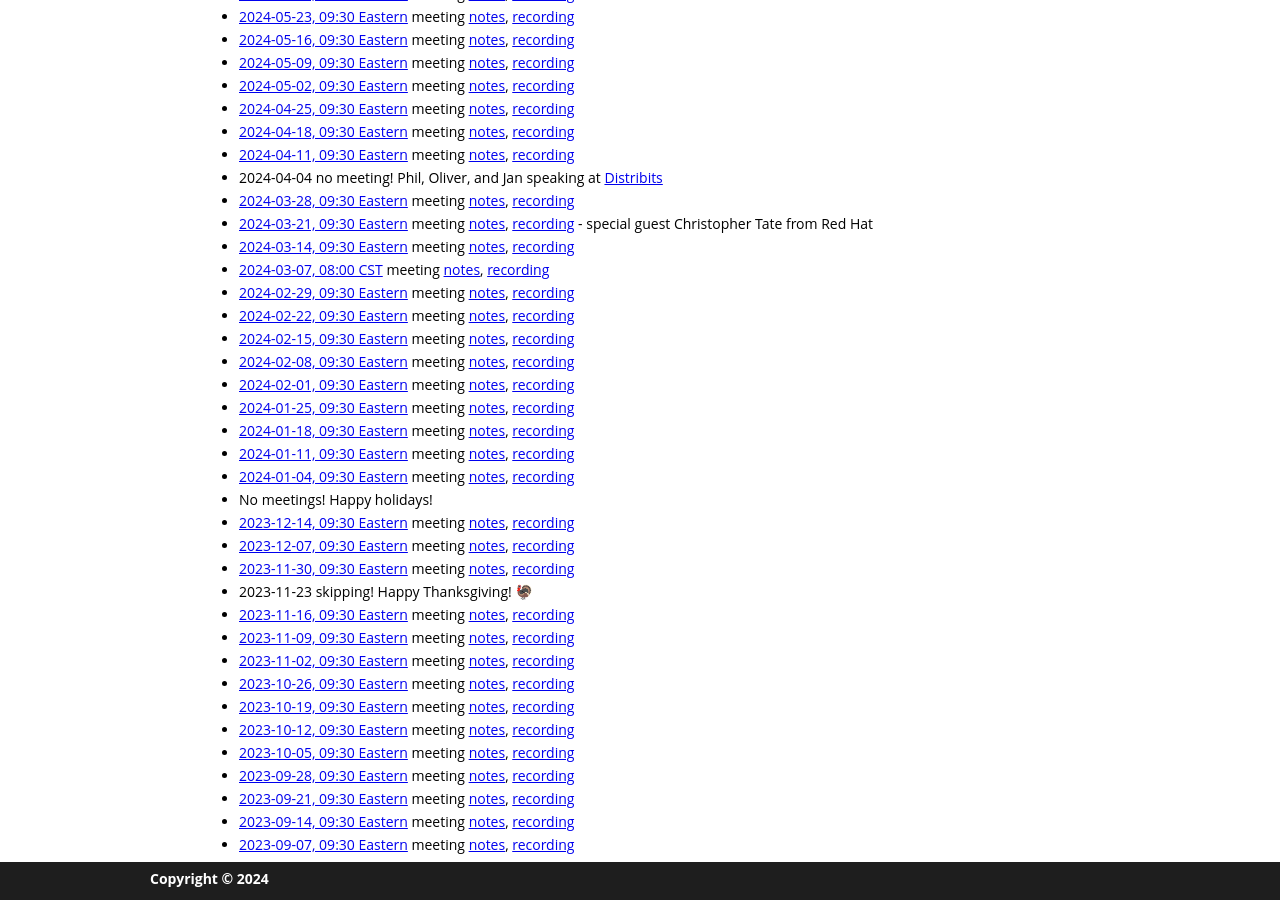
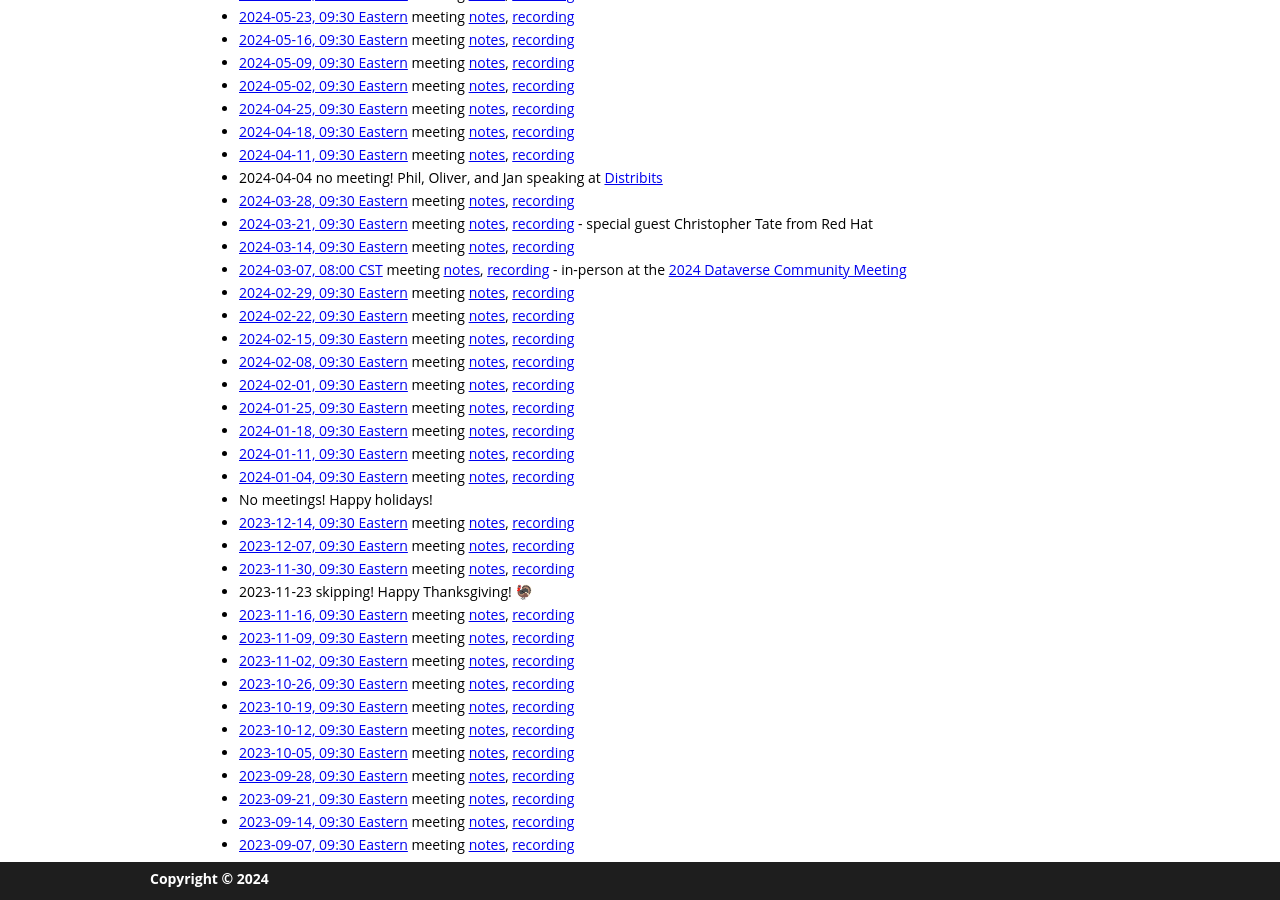
Before and after one commit to gdcc/ct.gdcc.io, a Jekyll site: the page built from index.md, in a window 1280 px wide and 900 px high, scrolled down 1770 px. Built offline with Jekyll 4.4.1, drawn with Linux system fonts in a browser that asks for light colours; our own code applies the rules of GitHub Pages for plain Markdown files.

Commit message:
highlight dcm24 meeting

```diff
--- a/index.md
+++ b/index.md
@@ -68,7 +68,7 @@ We try to keep the info below accurate but you can check the [meetings](https://
 )
 - [2024-03-21, 09:30 Eastern](https://time.is/compare/0930_21_Mar_2024_in_Boston) meeting [notes](https://docs.google.com/document/d/1X69Xig8vgFAMWIS0xw1FIYLT2BgrwImUOWfCt0mwYTw/edit?usp=sharing), [recording](https://harvard.zoom.us/rec/share/zBqcRUfqUOJYPLXd_orU4rY2oqmIXv8mOnNRAyS-rIBJuV6Vqep6N3O3hRHSRuen.IyVubl9breyMGi8R) - special guest Christopher Tate from Red Hat
 - [2024-03-14, 09:30 Eastern](https://time.is/compare/0930_14_Mar_2024_in_Boston) meeting [notes](https://docs.google.com/document/d/1OxswKCxfFjehc4juCAJz-watMtDg9sptJy-HUheyWD4/edit?usp=sharing), [recording](https://harvard.zoom.us/rec/share/6zBB_ZUEkCYFAqbwkHbBOT3GAyPSP_os7vw9ZySp1A4O2u1iQmwC2W7dRdw-vIgd.tU5VbZWBgYCvPNW2)
-- [2024-03-07, 08:00 CST](https://time.is/compare/0800_7_Mar_2024_in_Mexico_City) meeting [notes](https://docs.google.com/document/d/1HX_0_ZjKXbTIRcVr1xuGOLDvhU4aUjL7NB7qZH9LF0k/edit?usp=sharing), [recording](https://harvard.zoom.us/rec/share/GP2R9any02LK8GtEmt0kD7SaTxVkXU65nye9OA-zZG4wFAAOMtvIIPM1iKY1cyCa.emyFmld2IXX_aTf_)
+- [2024-03-07, 08:00 CST](https://time.is/compare/0800_7_Mar_2024_in_Mexico_City) meeting [notes](https://docs.google.com/document/d/1HX_0_ZjKXbTIRcVr1xuGOLDvhU4aUjL7NB7qZH9LF0k/edit?usp=sharing), [recording](https://harvard.zoom.us/rec/share/GP2R9any02LK8GtEmt0kD7SaTxVkXU65nye9OA-zZG4wFAAOMtvIIPM1iKY1cyCa.emyFmld2IXX_aTf_) - in-person at the [2024 Dataverse Community Meeting](https://sites.harvard.edu/dcm2024/)
 - [2024-02-29, 09:30 Eastern](https://time.is/compare/0930_29_Feb_2024_in_Boston) meeting [notes](https://docs.google.com/document/d/1OcalANOmDqnLf4-DYmeZoS2H2EhxbhY88GE8108HaWg/edit?usp=sharing), [recording](https://harvard.zoom.us/rec/share/W8MF0tqhZPWaKvLyQ3Esz4NtCY5QtyWtRlLgUNYL7rom5xm09PfRuw_W387Hx5c.E-pIGVMbIXo4Xi8i)
 - [2024-02-22, 09:30 Eastern](https://time.is/compare/0930_22_Feb_2024_in_Boston) meeting [notes](https://docs.google.com/document/d/18W4cUhEzthjGfbUtWSDm18MKflboo_qIIArRN61zmg4/edit?usp=sharing), [recording](https://harvard.zoom.us/rec/share/WFDHJXmVI5-9NV_VkHPho78RYrZm49lytAVhDGgZDGFhhs2A0rkfM6kFacx9bgr5.nedO9pXBRPfbRNNz)
 - [2024-02-15, 09:30 Eastern](https://time.is/compare/0930_15_Feb_2024_in_Boston) meeting [notes](https://docs.google.com/document/d/1eKZANop8IXgM2s6h_UQ14bAO2R0Xn_xo0wEE-WdfKVg/edit?usp=sharing), [recording](https://harvard.zoom.us/rec/share/rbVGMls8xXqlLj5jiHodxh1gNJCdR3NVHDVnZQmzMuAiGXEcP12Eov1d0SRrsOFt.THA-8LvzLWEiRQvZ)
```
